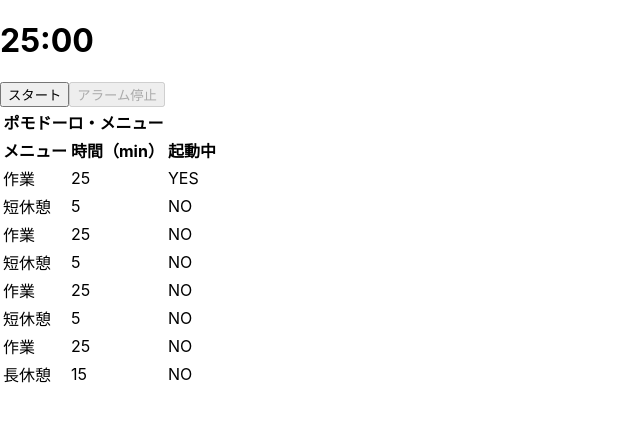
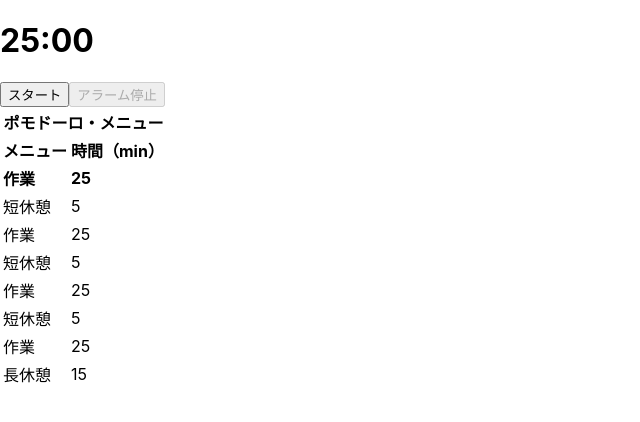
Before and after one commit to kzmshx/pomodoro, a React (Create React App) app: page / in a window 1280 px wide. Shown: the top 422 px of the page, without its empty margins (0-640 px from the left). Built offline with nearby package versions, Linux system fonts and the light colour scheme.

Commit message:
add: アラームを鳴らす

```diff
--- a/src/App.tsx
+++ b/src/App.tsx
@@ -1,85 +1,95 @@
 import React, {useEffect, useMemo, useState} from 'react';
 
-function useInterval(callback: Function, delay: number | null) {
-    useEffect(() => {
-        if (delay !== null) {
-            const interval = setInterval(() => {
-                callback()
-            }, delay || 0)
-            return () => clearInterval(interval)
-        }
-    }, [callback, delay])
-}
+const mtos = (minutes: number) => minutes * 60;
+const stoms = (seconds: number) => seconds * 1000;
 
 type TimerItem = {
     name: string
     seconds: number
 }
 
-type CurrentTimer = {
-    index: number
-    remainingSeconds: number
-}
-
 const timerItems: TimerItem[] = [
-    {name: '作業', seconds: 1500},
-    {name: '短休憩', seconds: 300},
-    {name: '作業', seconds: 1500},
-    {name: '短休憩', seconds: 300},
-    {name: '作業', seconds: 1500},
-    {name: '短休憩', seconds: 300},
-    {name: '作業', seconds: 1500},
-    {name: '長休憩', seconds: 900},
+    {name: '作業', seconds: mtos(25)},
+    {name: '短休憩', seconds: mtos(5)},
+    {name: '作業', seconds: mtos(25)},
+    {name: '短休憩', seconds: mtos(5)},
+    {name: '作業', seconds: mtos(25)},
+    {name: '短休憩', seconds: mtos(5)},
+    {name: '作業', seconds: mtos(25)},
+    {name: '長休憩', seconds: mtos(15)},
 ]
 
 function App() {
-    const [timer, setTimer] = useState<CurrentTimer>({
-        index: 0,
-        remainingSeconds: timerItems[0].seconds,
-    })
+    const [timerIndex, setTimerIndex] = useState(0)
+    const [timerRemainingSeconds, setTimerRemainingSeconds] = useState(timerItems[0].seconds)
+    const [timerRunning, setTimerRunning] = useState(false)
+    const [alarmRinging, setAlarmRinging] = useState(false)
+
     const remainingTime = useMemo(
         () => {
-            const minutes = Math.floor(timer.remainingSeconds / 60).toString().padStart(2, '0')
-            const seconds = (timer.remainingSeconds % 60).toString().padStart(2, '0')
+            const minutes = Math.floor(timerRemainingSeconds / 60).toString().padStart(2, '0')
+            const seconds = (timerRemainingSeconds % 60).toString().padStart(2, '0')
             return `${minutes}:${seconds}`
         },
-        [timer]
+        [timerRemainingSeconds]
     )
-
-    const [timerRunning, setTimerRunning] = useState(false)
     const timerButtonLabel = useMemo(
         () => timerRunning ? 'ストップ' : 'スタート',
         [timerRunning]
     )
-
-    const [alarmRinging, setAlarmRinging] = useState(false)
     const alarmStopButtonDisabled = useMemo(
         () => !alarmRinging,
         [alarmRinging]
     )
 
-    useInterval(() => {
-        if (timer.remainingSeconds === 0) {
-            const nextIndex = (timer.index + 1) % timerItems.length
-            setTimer({
-                index: nextIndex,
-                remainingSeconds: timerItems[nextIndex].seconds,
-            })
-            setAlarmRinging(true)
-        } else {
-            setTimer({
-                ...timer,
-                remainingSeconds: timer.remainingSeconds - 1,
-            })
+    const handleTimerButtonClick = () => {
+        setTimerRunning(!timerRunning)
+    }
+
+    const handleAlarmStopButtonClick = () => {
+        setAlarmRinging(false)
+    }
+
+    useEffect(() => {
+        if (timerRunning) {
+            const timeout = setTimeout(() => {
+                if (timerRemainingSeconds <= 0) {
+                    setTimerIndex((timerIndex + 1) % timerItems.length)
+                    setTimerRemainingSeconds(timerItems[timerIndex + 1].seconds)
+                    setAlarmRinging(true)
+                } else {
+                    setTimerRemainingSeconds(timerRemainingSeconds - 1)
+                }
+            }, stoms(1))
+            return () => {
+                clearTimeout(timeout)
+            }
         }
-    }, timerRunning ? 1000 : null)
+    }, [timerIndex, timerRemainingSeconds, timerRunning])
+
+    useEffect(() => {
+        if (alarmRinging) {
+            const audio = new Audio('/sound/coo.mp3');
+            audio.loop = true
+            audio.play()
+
+            const timeout = setTimeout(() => {
+                setAlarmRinging(false)
+            }, stoms(10))
+
+            return () => {
+                audio.pause()
+                clearTimeout(timeout)
+            }
+        }
+    }, [alarmRinging])
 
     return (
         <div>
             <h1>{remainingTime}</h1>
             {alarmRinging && <h1>Ringing</h1>}
-            <button onClick={() => setTimerRunning(!timerRunning)}>{timerButtonLabel}</button>
-            <button onClick={() => setAlarmRinging(false)} disabled={alarmStopButtonDisabled}>アラーム停止</button>
+            <button onClick={handleTimerButtonClick}>{timerButtonLabel}</button>
+            <button onClick={handleAlarmStopButtonClick} disabled={alarmStopButtonDisabled}>アラーム停止</button>
             <table>
                 <thead>
                 <tr>
@@ -88,15 +98,13 @@ function App() {
                 <tr>
                     <th>メニュー</th>
                     <th>時間（min）</th>
-                    <th>起動中</th>
                 </tr>
                 </thead>
                 <tbody>
                 {timerItems.map((t, i) => (
-                    <tr key={i}>
+                    <tr key={i} style={{fontWeight: i === timerIndex ? 'bold' : 'normal'}}>
                         <td>{t.name}</td>
                         <td>{t.seconds / 60}</td>
-                        <td>{i === timer.index ? 'YES' : 'NO'}</td>
                     </tr>
                 ))}
                 </tbody>
```
Also changed, not shown: 1 other file (tests, documents, lock files or other folders).
